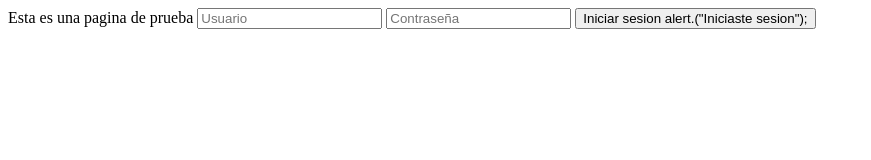
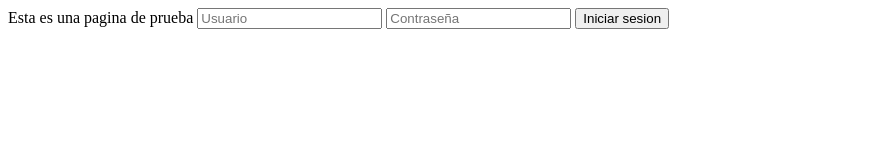
Before and after one commit to sergiojvelez/inicio_de_sesion, a plain HTML site: page index.html in a window 1280 px wide. Shown: the whole page, without its empty margins (0-871 px from the left). Drawn offline with Linux system fonts and the light colour scheme.

Commit message:
Modificacion del index.html

```diff
--- a/index.html
+++ b/index.html
@@ -8,9 +8,6 @@
         Esta es una pagina de prueba
         <input type="text" id="usuario" placeholder="Usuario">
         <input type="text" id="contraseña" placeholder="Contraseña">
-        <button onClick="login()">
-            Iniciar sesion
-            alert.("Iniciaste sesion");
-        </button>
+        <button type="button" onclick="alert('Iniciaste sesion')">Iniciar sesion</button>
     </body>
 </html>
```
